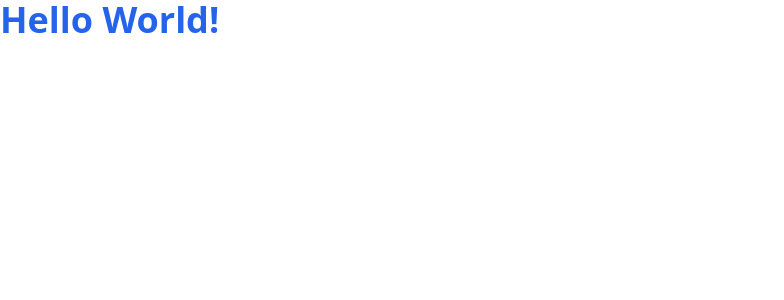
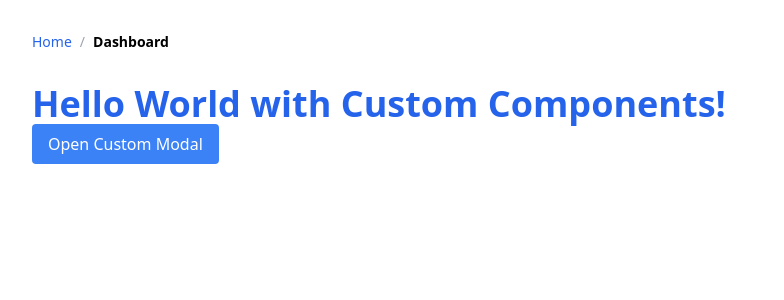
Before and after one commit to dm-mensavi/ebook-store, a Next.js app in the folder m1-site/: page / in a window 1280 px wide. Shown: the top 300 px of the page, without its empty margins (0-784 px from the left). Built offline with nearby package versions, Linux system fonts and the light colour scheme.

Commit message:
feat(books):added booklist bookcard and bookform and breadcrumbs

```diff
--- a/m1-site/src/app/books/[id]/error.tsx
+++ b/m1-site/src/app/books/[id]/error.tsx
@@ -0,0 +1,36 @@
+'use client';
+
+import React from 'react';
+import { useEffect } from 'react';
+import { useRouter } from 'next/navigation';
+
+const ErrorPage = ({ error, reset }: { error: Error; reset: () => void }) => {
+  const router = useRouter();
+
+  useEffect(() => {
+    console.error('Error:', error);
+  }, [error]);
+
+  return (
+    <div className="p-8">
+      <h2 className="text-2xl font-bold text-red-600">Something went wrong!</h2>
+      <p>{error.message}</p>
+
+      <button
+        onClick={() => reset()}
+        className="mt-4 bg-blue-500 text-white px-4 py-2 rounded"
+      >
+        Try again
+      </button>
+
+      <button
+        onClick={() => router.push('/books')}
+        className="mt-4 ml-4 bg-gray-500 text-white px-4 py-2 rounded"
+      >
+        Go to Books
+      </button>
+    </div>
+  );
+};
+
+export default ErrorPage;
--- a/m1-site/src/app/books/[id]/loading.tsx
+++ b/m1-site/src/app/books/[id]/loading.tsx
@@ -0,0 +1,12 @@
+// /src/app/books/[id]/loading.tsx
+import React from 'react';
+
+const Loading = () => {
+  return (
+    <div className="p-8">
+      <p className="text-lg font-semibold">Loading book details...</p>
+    </div>
+  );
+};
+
+export default Loading;
--- a/m1-site/src/app/books/[id]/page.tsx
+++ b/m1-site/src/app/books/[id]/page.tsx
@@ -6,11 +6,8 @@ import { getBookById, deleteBook } from '../../../providers/bookProvider';
 import { Book } from '../../../models/Book';
 import Link from 'next/link';
 
-// MUI imports
-import Breadcrumbs from '@mui/material/Breadcrumbs';
-import MuiLink from '@mui/material/Link';
+// ✅ MUI Components
 import Typography from '@mui/material/Typography';
-import NavigateNextIcon from '@mui/icons-material/NavigateNext';
 import Dialog from '@mui/material/Dialog';
 import DialogActions from '@mui/material/DialogActions';
 import DialogContent from '@mui/material/DialogContent';
@@ -18,7 +15,8 @@ import DialogContentText from '@mui/material/DialogContentText';
 import DialogTitle from '@mui/material/DialogTitle';
 import Button from '@mui/material/Button';
 
-
+// ✅ Global Layout import
+import GlobalLayout from '../../../components/layout/GlobalLayout';
 
 const BookDetailsPage = () => {
   const { id } = useParams<{ id: string }>();
@@ -55,45 +53,49 @@ const BookDetailsPage = () => {
     }
   };
 
-  if (loading || !book) return <Typography>Loading...</Typography>;
+  // ✅ Show loading state
+  if (loading || !book) {
+    return (
+      <GlobalLayout
+        breadcrumbs={[
+          { label: 'Home', href: '/' },
+          { label: 'Books', href: '/books' },
+          { label: 'Loading...' },
+        ]}
+      >
+        <Typography>Loading book details...</Typography>
+      </GlobalLayout>
+    );
+  }
 
+  // ✅ Page content inside GlobalLayout
   return (
-    <div className="p-8">
-      {/* MUI Breadcrumb Navigation */}
-      <Breadcrumbs
-        separator={<NavigateNextIcon fontSize="small" />}
-        aria-label="breadcrumb"
-        sx={{ mb: 4 }}
+    <GlobalLayout
+      breadcrumbs={[
+        { label: 'Home', href: '/' },
+        { label: 'Books', href: '/books' },
+        { label: book.title },
+      ]}
     >
-        <MuiLink underline="hover" color="inherit" href="/">
-          Home
-        </MuiLink>
-        <MuiLink underline="hover" color="inherit" href="/books">
-          Books
-        </MuiLink>
-        <Typography color="text.primary">{book.title}</Typography>
-      </Breadcrumbs>
-
-      {/* Book Details */}
       <Typography variant="h4" component="h1" gutterBottom>
         {book.title}
       </Typography>
 
+      <div className="space-y-2 mb-4">
         <Typography><strong>Published Year:</strong> {book.publishedYear}</Typography>
         <Typography><strong>Price:</strong> €{book.price}</Typography>
         <Typography>
           <strong>Author:</strong>{' '}
           <Link href={`/authors/${book.author.id}`} legacyBehavior>
-          <MuiLink underline="hover" color="primary">
-            {book.author.name}
-          </MuiLink>
+            <a className="text-blue-600 hover:underline">{book.author.name}</a>
           </Link>
         </Typography>
         {book.averageRating !== undefined && (
           <Typography><strong>Average Rating:</strong> {book.averageRating}</Typography>
         )}
+      </div>
 
-      {/* Delete Button */}
+      {/* ✅ Delete Button */}
       <Button
         variant="contained"
         color="error"
@@ -103,16 +105,14 @@ const BookDetailsPage = () => {
         Delete Book
       </Button>
 
-      {/* MUI Confirmation Dialog */}
+      {/* ✅ Confirmation Dialog */}
       <Dialog
         open={isModalOpen}
         onClose={() => setIsModalOpen(false)}
         aria-labelledby="confirm-delete-dialog-title"
         aria-describedby="confirm-delete-dialog-description"
       >
-        <DialogTitle id="confirm-delete-dialog-title">
-          Confirm Deletion
-        </DialogTitle>
+        <DialogTitle id="confirm-delete-dialog-title">Confirm Deletion</DialogTitle>
         <DialogContent>
           <DialogContentText id="confirm-delete-dialog-description">
             Are you sure you want to delete <strong>{book.title}</strong>?
@@ -132,7 +132,7 @@ const BookDetailsPage = () => {
           </Button>
         </DialogActions>
       </Dialog>
-    </div>
+    </GlobalLayout>
   );
 };
 
--- a/m1-site/src/app/books/page.tsx
+++ b/m1-site/src/app/books/page.tsx
@@ -1,100 +1,73 @@
 'use client';
 
 import { useEffect, useState } from 'react';
-import { useParams, useRouter } from 'next/navigation';
-import { getBookById, deleteBook } from '../../providers/bookProvider';
+
+// ✅ Layout & Components
+import GlobalLayout from '../../components/layout/GlobalLayout';
+import BookList from '../../components/books/BookList';
+
+// ✅ API provider
+import { getBooks } from '../../providers/bookProvider';
+
+// ✅ Models (optional but useful for type checking)
 import { Book } from '../../models/Book';
-import Link from 'next/link';
-import Breadcrumb from '../../components/ui/Breadcrumb';
-import Modal from '../../components/ui/Modal';
 
-const BookDetailsPage = () => {
-  const { id } = useParams<{ id: string }>();
-  const router = useRouter();
+export default function BooksPage() {
+  // ✅ States
+  const [books, setBooks] = useState<Book[]>([]);
+  const [loading, setLoading] = useState(true);
 
-  const [book, setBook] = useState<Book | null>(null);
-  const [loading, setLoading] = useState(false);
-  const [isModalOpen, setIsModalOpen] = useState(false);
-
+  // ✅ Fetch books on mount
   useEffect(() => {
-    const fetchBook = async () => {
-      if (!id) return;
-
+    const fetchBooks = async () => {
       try {
         setLoading(true);
-        const bookData = await getBookById(Number(id));
-        setBook(bookData);
+        const booksData = await getBooks();
+        setBooks(booksData);
       } catch (error) {
-        console.error('Error fetching book details:', error);
+        console.error('Error fetching books:', error);
       } finally {
         setLoading(false);
       }
     };
 
-    fetchBook();
-  }, [id]);
+    fetchBooks();
+  }, []);
 
-  const handleDelete = async () => {
+  // ✅ Callback to refresh books after an operation (create/delete etc.)
+  const handleBooksUpdated = async () => {
     try {
-      await deleteBook(Number(id));
-      router.push('/books');
+      const updatedBooks = await getBooks();
+      setBooks(updatedBooks);
     } catch (error) {
-      console.error('Error deleting book:', error);
+      console.error('Error refreshing books:', error);
     }
   };
 
-  if (loading || !book) return <p className="p-8">Loading...</p>;
+  if (loading) {
+    return (
+      <GlobalLayout
+        breadcrumbs={[
+          { label: 'Home', href: '/' },
+          { label: 'Books' },
+        ]}
+      >
+        <p>Loading books...</p>
+      </GlobalLayout>
+    );
+  }
 
   return (
-    <div className="p-8">
-      {/* Breadcrumb Navigation */}
-      <Breadcrumb
-        items={[
-          { label: 'Home', href: '/' },
-          { label: 'Books', href: '/books' },
-          { label: book.title }
-        ]}
-      />
+    <GlobalLayout
+      breadcrumbs={[
+        { label: 'Home', href: '/' },
+        { label: 'Books' },
+      ]}
+    >
+      <h1 className="text-3xl font-bold mb-4">Books List</h1>
 
-      {/* Book Details */}
-      <h1 className="text-3xl font-bold mb-4">{book.title}</h1>
-
-      <div className="mb-4">
-        <p><strong>Published Year:</strong> {book.publishedYear}</p>
-        <p><strong>Price:</strong> €{book.price}</p>
-        <p>
-          <strong>Author:</strong>{' '}
-          <Link href={`/authors/${book.author.id}`} className="text-blue-500 hover:underline">
-            {book.author.name}
-          </Link>
-        </p>
-        {book.averageRating !== undefined && (
-          <p><strong>Average Rating:</strong> {book.averageRating}</p>
-        )}
-      </div>
-
-      {/* Delete Button */}
-      <button
-        onClick={() => setIsModalOpen(true)}
-        className="mt-4 bg-red-500 text-white px-4 py-2 rounded hover:bg-red-600"
-      >
-        Delete Book
-      </button>
-
-      {/* Confirmation Modal */}
-      <Modal
-        isOpen={isModalOpen}
-        onClose={() => setIsModalOpen(false)}
-        onConfirm={() => {
-          handleDelete();
-          setIsModalOpen(false);
-        }}
-        title="Confirm Deletion"
-      >
-        <p>Are you sure you want to delete <strong>{book.title}</strong>?</p>
-      </Modal>
-    </div>
+      {/* ✅ Book List */}
+      <BookList books={books} />
+    </GlobalLayout>
   );
-};
-
-export default BookDetailsPage;
+}
--- a/m1-site/src/app/page.tsx
+++ b/m1-site/src/app/page.tsx
@@ -2,6 +2,43 @@
 
 import '../styles/globals.css';
 
+import { useState } from 'react';
+import Modal from '../components/ui/Modal';
+import GlobalLayout from '../components/layout/GlobalLayout';
+
 export default function Home() {
-  return <h1 className="text-4xl font-bold text-blue-600">Hello World!</h1>;
+  const [isModalOpen, setIsModalOpen] = useState(false);
+
+  const handleConfirm = () => {
+    alert('Confirmed action!');
+    setIsModalOpen(false);
+  };
+
+  return (
+    <GlobalLayout
+      breadcrumbs={[
+        { label: 'Home', href: '/' },
+        { label: 'Dashboard' },
+      ]}
+    >
+      {/* Page content */}
+      <h1 className="text-4xl font-bold text-blue-600">Hello World with Custom Components!</h1>
+
+      <button
+        onClick={() => setIsModalOpen(true)}
+        className="bg-blue-500 text-white px-4 py-2 rounded hover:bg-blue-600 transition"
+      >
+        Open Custom Modal
+      </button>
+
+      <Modal
+        isOpen={isModalOpen}
+        onClose={() => setIsModalOpen(false)}
+        onConfirm={handleConfirm}
+        title="Confirm Action"
+      >
+        <p>This is your custom modal! Confirm or cancel the action.</p>
+      </Modal>
+    </GlobalLayout>
+  );
 }
--- /dev/null
+++ b/m1-site/src/components/layout/GlobalLayout.tsx
@@ -0,0 +1,24 @@
+import Breadcrumb from '../../components/ui/Breadcrumb';
+import { ReactNode } from 'react';
+
+type GlobalLayoutProps = {
+  children: ReactNode;
+  breadcrumbs: {
+    label: string;
+    href?: string;
+  }[];
+};
+
+const GlobalLayout = ({ children, breadcrumbs }: GlobalLayoutProps) => {
+  return (
+    <div className="p-8 space-y-8">
+      {/* Breadcrumb displayed on every page */}
+      <Breadcrumb items={breadcrumbs} />
+
+      {/* Page content */}
+      <div>{children}</div>
+    </div>
+  );
+};
+
+export default GlobalLayout;
--- a/m1-site/src/components/ui/Breadcrumb.tsx
+++ b/m1-site/src/components/ui/Breadcrumb.tsx
@@ -2,7 +2,7 @@ import Link from 'next/link';
 
 type BreadcrumbItem = {
   label: string;
-  href?: string; // If href is undefined, it's the current page (no link)
+  href?: string; // No href = current page
 };
 
 type BreadcrumbProps = {
@@ -11,22 +11,26 @@ type BreadcrumbProps = {
 
 const Breadcrumb = ({ items }: BreadcrumbProps) => {
   return (
-    <nav className="flex text-sm text-gray-600 mb-4" aria-label="Breadcrumb">
+    <nav className="flex text-sm text-gray-600 mb-6" aria-label="Breadcrumb">
       {items.map((item, index) => {
         const isLast = index === items.length - 1;
+
         return (
           <div key={index} className="flex items-center">
             {!isLast && item.href ? (
               <Link
                 href={item.href}
-                className="text-blue-600 hover:underline font-medium"
+                className="text-blue-600 hover:underline font-medium transition"
               >
                 {item.label}
               </Link>
             ) : (
-              <span className="text-gray-800">{item.label}</span>
+              <span className="text-black font-semibold">{item.label}</span>
             )}
-            {!isLast && <span className="mx-2">/</span>}
+
+            {!isLast && (
+              <span className="mx-2 text-gray-400 select-none">/</span>
+            )}
           </div>
         );
       })}
```
Lines whose indentation alone changed are shown as unchanged.
